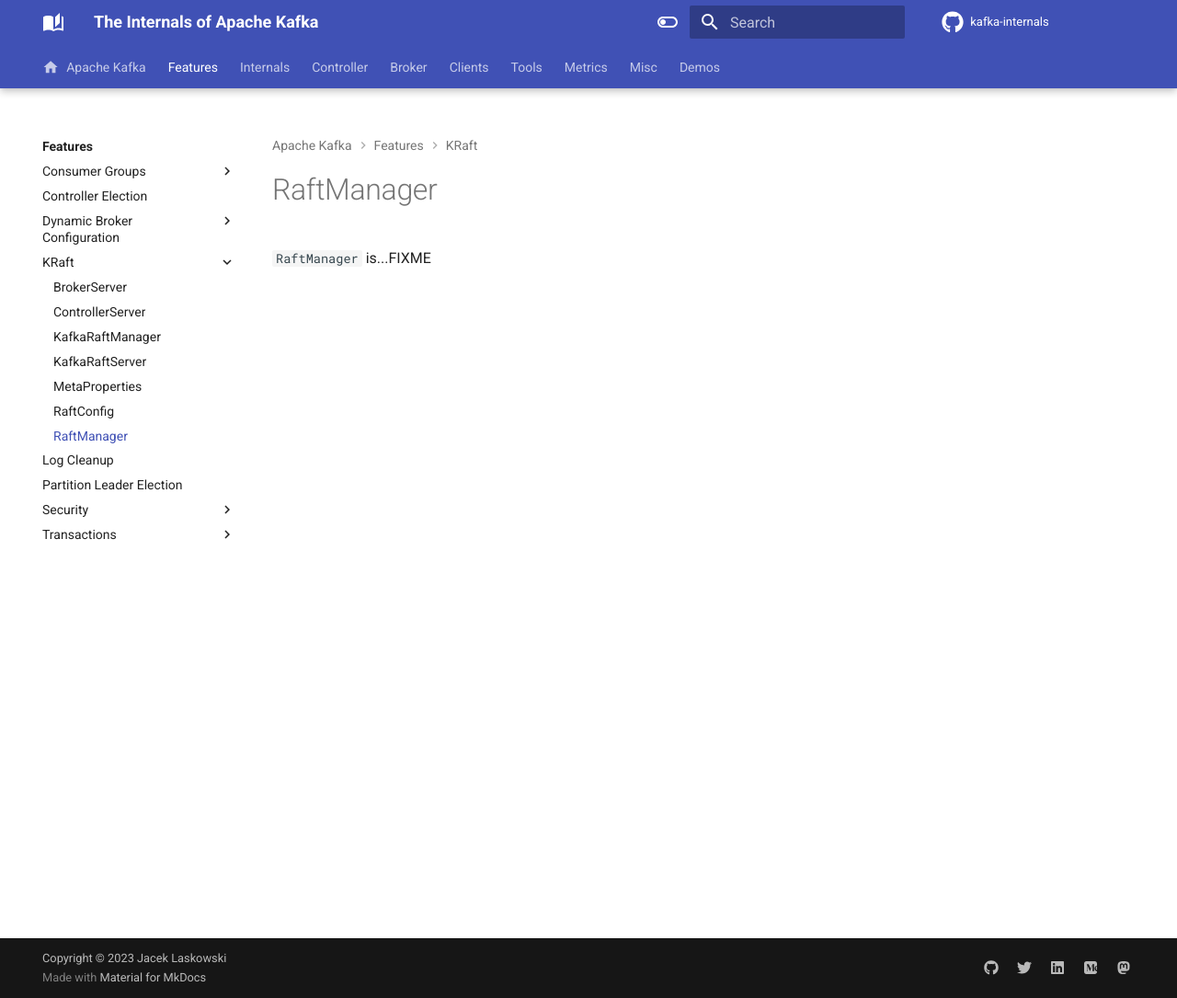
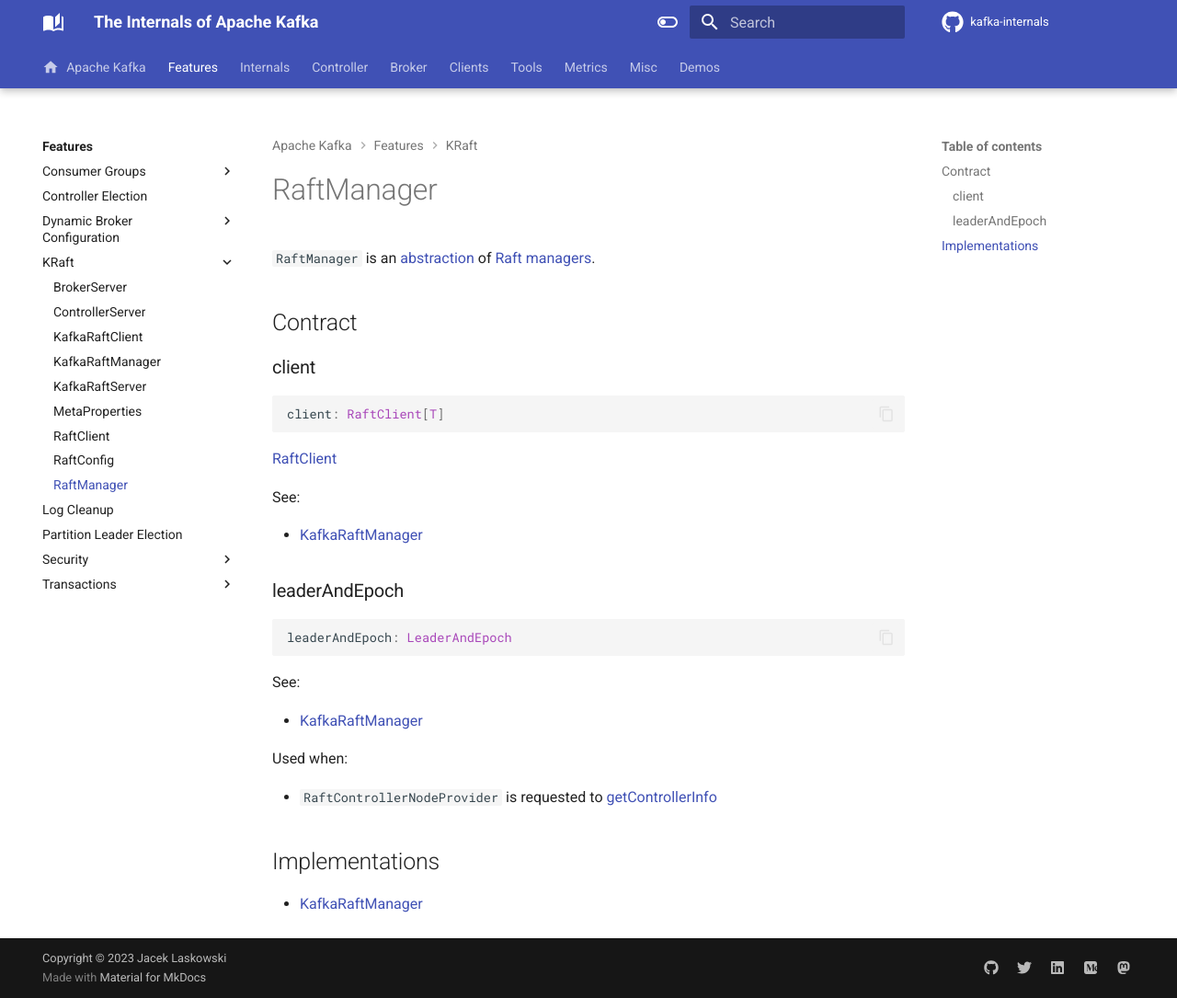
Before and after one commit to japila-books/kafka-internals, an MkDocs documentation site: the page built from docs/raft/RaftManager.md, in a window 1280 px wide and 1085 px high. Shown: the whole window at 92% size. Built offline with MkDocs 1.6.1 and Material for MkDocs 9.7.7, drawn with Linux system fonts in a browser that asks for light colours; comment, search, counter and statistics services are not loaded.

Commit message:
RaftClient and RaftManager

````diff
--- /dev/null
+++ b/docs/raft/KafkaRaftClient.md
@@ -0,0 +1,3 @@
+# KafkaRaftClient
+
+`KafkaRaftClient` is...FIXME
--- a/docs/raft/RaftManager.md
+++ b/docs/raft/RaftManager.md
@@ -1,3 +1,35 @@
 # RaftManager
 
-`RaftManager` is...FIXME
+`RaftManager` is an [abstraction](#contract) of [Raft managers](#implementations).
+
+## Contract
+
+### client { #client }
+
+```scala
+client: RaftClient[T]
+```
+
+[RaftClient](RaftClient.md)
+
+See:
+
+* [KafkaRaftManager](KafkaRaftManager.md#client)
+
+### leaderAndEpoch { #leaderAndEpoch }
+
+```scala
+leaderAndEpoch: LeaderAndEpoch
+```
+
+See:
+
+* [KafkaRaftManager](KafkaRaftManager.md#leaderAndEpoch)
+
+Used when:
+
+* `RaftControllerNodeProvider` is requested to [getControllerInfo](../broker/RaftControllerNodeProvider.md#getControllerInfo)
+
+## Implementations
+
+* [KafkaRaftManager](KafkaRaftManager.md)
--- a/mkdocs.yml
+++ b/mkdocs.yml
@@ -96,6 +96,7 @@ extra:
   kafka:
     version: 3.6.0
     github: https://github.com/apache/kafka/tree/3.6.0
+    wiki: https://cwiki.apache.org/confluence/display/KAFKA
   scala:
     api: https://www.scala-lang.org/api/2.13.11
     docs: https://docs.scala-lang.org/
@@ -221,10 +222,7 @@ nav:
     - TopicDeletionManager: controller/TopicDeletionManager.md
     - ZkPartitionStateMachine: controller/ZkPartitionStateMachine.md
     - ZkReplicaStateMachine: controller/ZkReplicaStateMachine.md
-  - Broker:
-    - broker/index.md
-    - KafkaBroker: broker/KafkaBroker.md
-    - KafkaServer: broker/KafkaServer.md
+  - ... | broker/**.md
   - Clients:
     - clients/index.md
     - Admin:
````
Also changed, not shown: docs/broker/RaftControllerNodeProvider.md (added, +3 -0 lines), docs/raft/RaftClient.md (added, +25 -0 lines), docs/raft/index.md (+4 -3 lines), docs/broker/.pages (added).
